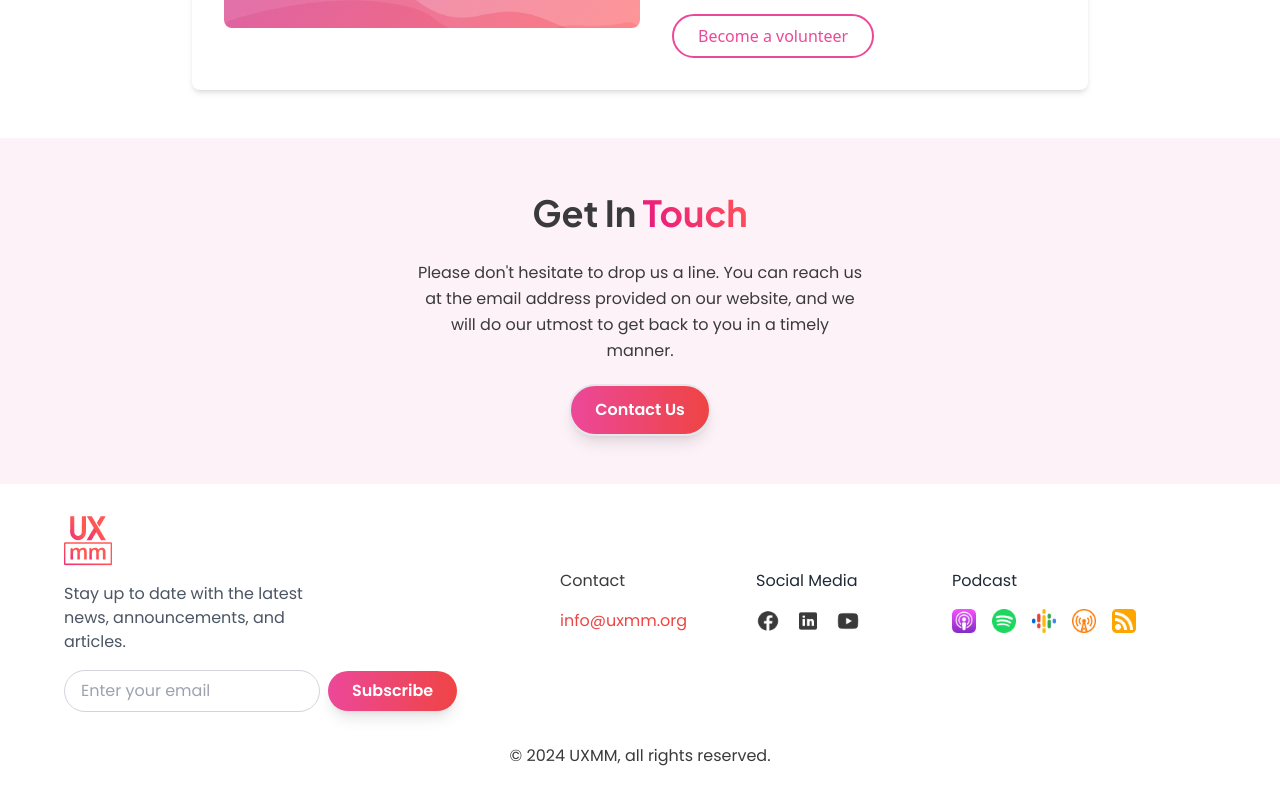
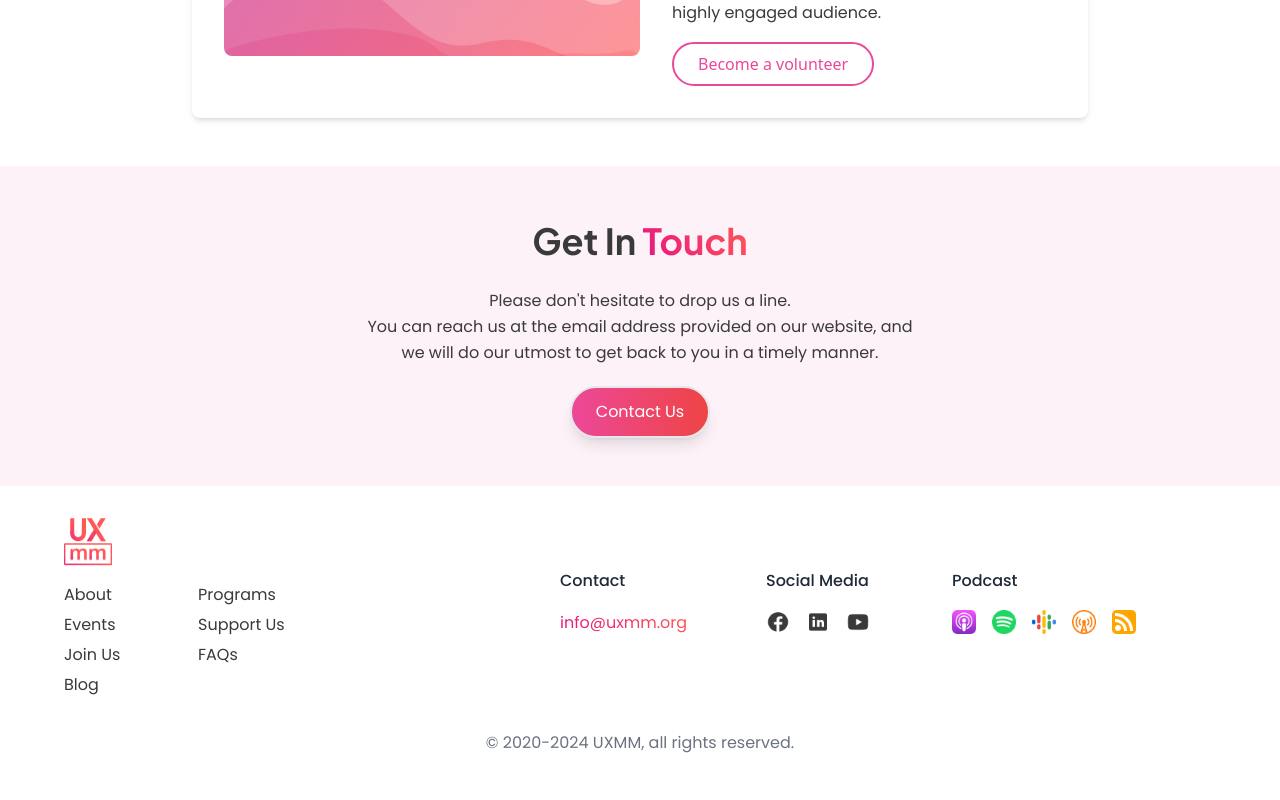
Before and after one commit to AungAyeThan/guccigang, a Next.js app: page /mentor in a window 1280 px wide. Shown: the part 2362-3162 px from the top of the page. Built offline with nearby package versions, Linux system fonts and the light colour scheme.

Commit message:
feat: update

```diff
--- a/components/Footer/index.tsx
+++ b/components/Footer/index.tsx
@@ -1,5 +1,3 @@
-import Sitemap from "./sitemap";
-
 enum EImageUri {
   UXMMLogo = "/images/uxmm-footer.png",
   FacebookIcon = "/images/facebook.png",
@@ -14,106 +12,120 @@ enum EImageUri {
 
 const Footer = () => {
   return (
-    <footer className="bg-white py-8 px-4 md:px-16 font-poppins text-[16px] lending-[26px]">
-      <div className="max-w-7xl mx-auto grid grid-cols-1 md:grid-cols-4 gap-8 md:text-left">
-        {/* Logo and Newsletter Section */}
-        <div>
-          <div className="mb-4">
-            <img src={EImageUri.UXMMLogo} alt="UXMM Logo" className="" />
-          </div>
-          <p className="text-gray-600 mb-4 text-customgray">
-            Stay up to date with the latest news, announcements, and articles.
-          </p>
-          <form className="flex items-center justify-center md:justify-start space-x-2">
-            <input
-              type="email"
-              placeholder="Enter your email"
-              className="border border-gray-300 rounded-full px-4 py-2 w-64 focus:outline-none focus:ring-2 focus:ring-pink-500"
-            />
-            <button className="bg-gradient-to-r from-pink-500 to-red-500 text-white rounded-full px-6 py-2 font-semibold shadow-lg">
-              Subscribe
-            </button>
-          </form>
+    <footer className="bg-white py-8 px-4 md:px-16 font-poppins text-[16px] leading-[26px]">
+      <div className="max-w-7xl mx-auto grid grid-cols-1 md:grid-cols-4 gap-8">
+        {/* Logo and Navigation Section */}
+        <div className="flex flex-col space-y-4">
+          <img src={EImageUri.UXMMLogo} alt="UXMM Logo" className="h-12 w-12" />
+          <nav className="grid grid-cols-2 gap-1 text-customgray font-poppins text-[16px] leading-[26px] font-[400]">
+            <a href="/aboutus" className="hover:uxmm-text-color">
+              About
+            </a>
+            <a href="/mentor" className="hover:text-pink-500">
+              Programs
+            </a>
+            <a href="#" className="hover:text-pink-500">
+              Events
+            </a>
+            <a href="#" className="hover:text-pink-500">
+              Support Us
+            </a>
+            <a href="#" className="hover:text-pink-500">
+              Join Us
+            </a>
+            <a href="#" className="hover:text-pink-500">
+              FAQs
+            </a>
+            <a href="#" className="hover:text-pink-500">
+              Blog
+            </a>
+          </nav>
         </div>
 
         {/* Contact Section */}
-        <div className="md:mt-0 lg:mt-[53px] md:ml-[200px]">
-          <h3 className="text-customgray mb-4">Contact</h3>
-          <p className="text-red-500">
-            <a href="mailto:info@uxmm.org">info@uxmm.org</a>
+        <div className="md:ml-[200px] md:mt-[50px]">
+          <h3 className="text-gray-800 font-medium mb-4">Contact</h3>
+          <p className="text-customgray">
+            <a href="mailto:info@uxmm.org" className="uxmm-text-color">
+              info@uxmm.org
+            </a>
           </p>
         </div>
 
         {/* Social Media Section */}
-        <div className="lg:mt-[53px] md:ml-[100px]">
-          <h3 className="text-gray-800 mb-4">Social Media</h3>
-          <div className="flex md:justify-start space-x-4">
+        <div className="md:ml-[110px] md:mt-[50px]">
+          <h3 className="text-gray-800 font-medium mb-4">Social Media</h3>
+          <div className="flex space-x-4">
             <a href="#">
               <img
                 src={EImageUri.FacebookIcon}
                 alt="Facebook"
-                className="w-6 h-6"
+                className="w-6 h-6 hover:opacity-80"
               />
             </a>
             <a href="#">
               <img
                 src={EImageUri.LinkedInIcon}
                 alt="LinkedIn"
-                className="w-6 h-6"
+                className="w-6 h-6 hover:opacity-80"
               />
             </a>
             <a href="#">
               <img
                 src={EImageUri.YouTubeIcon}
                 alt="YouTube"
-                className="w-6 h-6"
+                className="w-6 h-6 hover:opacity-80"
               />
             </a>
           </div>
         </div>
 
         {/* Podcast Section */}
-        <div className="lg:mt-[53px]">
-          <h3 className="text-gray-800 mb-4">Podcast</h3>
-          <div className="flex md:justify-start space-x-4">
+        <div className="md:mt-[50px]">
+          <h3 className="text-gray-800 font-medium mb-4">Podcast</h3>
+          <div className="flex flex-wrap gap-4">
             <a href="#">
               <img
                 src={EImageUri.ApplePodcast}
                 alt="Apple Podcast"
-                className="w-6 h-6"
+                className="w-6 h-6 hover:opacity-80"
               />
             </a>
             <a href="#">
               <img
                 src={EImageUri.SpotifyIcon}
                 alt="Spotify"
-                className="w-6 h-6"
+                className="w-6 h-6 hover:opacity-80"
               />
             </a>
             <a href="#">
               <img
                 src={EImageUri.GooglePodcastIcon}
                 alt="Google Podcast"
-                className="w-6 h-6"
+                className="w-6 h-6 hover:opacity-80"
               />
             </a>
             <a href="#">
               <img
                 src={EImageUri.Overcast}
-                alt="overcast"
-                className="w-6 h-6"
+                alt="Overcast"
+                className="w-6 h-6 hover:opacity-80"
               />
             </a>
             <a href="#">
-              <img src={EImageUri.RSS} alt="overcast" className="w-6 h-6" />
+              <img
+                src={EImageUri.RSS}
+                alt="RSS"
+                className="w-6 h-6 hover:opacity-80"
+              />
             </a>
           </div>
         </div>
       </div>
 
-      {/* Copyright Section text-gray-500 */}
-      <div className="mt-8 text-center text-customgray">
-        © 2024 UXMM, all rights reserved.
+      {/* Copyright Section */}
+      <div className="mt-8 text-center text-gray-500">
+        © 2020-2024 UXMM, all rights reserved.
       </div>
     </footer>
   );
--- a/components/GetInTouch/index.tsx
+++ b/components/GetInTouch/index.tsx
@@ -12,14 +12,17 @@ const GetInTouch = () => {
         <span className="text-customgray">Get In</span>{" "}
         <span className="uxmm-text-color">Touch</span>
       </h2>
-      <p className="mt-5 mx-auto text-customgray text-center font-[400] font-poppins text-[16px] leading-[26px] max-w-xs md:max-w-md ">
-        Please don't hesitate to drop us a line. You can reach us at the email
-        address provided on our website, and we will do our utmost to get back
-        to you in a timely manner.
+      <p className="mt-5 mx-auto text-customgray text-center font-[400] font-poppins text-[16px] leading-[26px] max-w-xs md:max-w-xl ">
+        Please don't hesitate to drop us a line.
+        <p>
+          You can reach us at the email address provided on our website, and{" "}
+          <br />
+          we will do our utmost to get back to you in a timely manner.
+        </p>
       </p>
 
       <div className="mt-5 flex flex-col justify-center gap-4 sm:flex-row">
-        <button className="rounded-full bg-gradient-to-r from-pink-500 to-red-500 px-6 py-3 font-semibold text-white shadow-lg font-poppins border-2">
+        <button className="rounded-full bg-gradient-to-r from-pink-500 to-red-500 px-6 py-3 text-white shadow-lg font-poppins border-2">
           Contact Us
         </button>
       </div>
--- a/components/OurValue/index.tsx
+++ b/components/OurValue/index.tsx
@@ -32,7 +32,7 @@ const OurValue = () => {
         </div>
 
         {/* Values Grid */}
-        <div className="max-w-5xl mx-auto grid grid-cols-1 md:grid-cols-2 gap-12 px-4">
+        <div className="max-w-5xl mx-auto grid grid-cols-1 md:grid-cols-2 gap-12 md:max-w-4xl">
           {/* Transparency */}
           <div className="text-center">
             <div className="flex justify-center mb-4">
--- a/pages/aboutus/index.tsx
+++ b/pages/aboutus/index.tsx
@@ -4,6 +4,7 @@ import Members from "../../components/common/Members";
 import GetInTouch from "../../components/GetInTouch";
 import DesktopSlider from "@/components/Carousel/desktop";
 import MobileSlider from "@/components/Carousel/mobile";
+import WhatWeDo from "@/components/WhatWeDo";
 
 enum EImageUri {
   Slider1 = "/images/slider1.png",
@@ -134,9 +135,12 @@ const ImageCarousel = () => {
 
       <OurValue />
 
+      <WhatWeDo />
+
       <div className="bg-gray-100 p-5">
         <p className="text-center text-[24px] font-[700] leading-[38px] mb-[15px] font-plusJakarta">
-          Meet Our Dedicated <span className="uxmm-text-color">Core Team</span>
+          The Heart of UXMM:{" "}
+          <span className="uxmm-text-color">Our Core Team</span>
         </p>
         <div className="flex justify-center">
           <Members />
--- a/pages/index.tsx
+++ b/pages/index.tsx
@@ -23,7 +23,7 @@ export default function Home() {
           <div className="mb-8 text-center md:mb-0 md:w-1/2 md:text-left">
             <div className="flex items-center justify-between">
               <h1 className="uxmm-text-color font-[700] text-[40px] lending-[54px] mb-4 font-plusJakarta md:w-[80%]">
-                Expowering Myanmar’s Design Community
+                Empowering Myanmar's Design Community
               </h1>
               {/* This doodle will now be positioned using absolute positioning */}
               <div
@@ -44,7 +44,7 @@ export default function Home() {
                 className="h-auto max-w-full"
               />
             </div>
-            <p className="md:max-w-md font-poppins text-[16px] font-[400] leading-[26px] text-customgray mt-5 md:py-0 text-left">
+            <p className="md:max-w-lg font-poppins text-[16px] font-[400] leading-[26px] text-customgray mt-5 md:py-0 text-left">
               UXMM is a pioneering non-profit organization established in 2020.
               Driven by a dedicated team of volunteers, we've been empowering
               Myanmar's design community and fostering a culture of innovation
@@ -93,9 +93,12 @@ export default function Home() {
               <span className="uxmm-text-color font-plusJakarta">UXMM</span>
             </h2>
             <p className="mb-6 text-center font-poppins text-[16px] font-[400] leading-[26px] text-customgray">
-              UXMM empowers UX design in Myanmar through our career growth
-              platform, offering technical knowledge, educational resources, and
-              community engagement.
+              UXMM is a dynamic non-profit organization dedicated to advancing
+              the design field in Myanmar. We're committed to providing valuable
+              resources, education, and networking opportunities for designers.
+              As a volunteer-led organization, we're passionate about empowering
+              the next generation of design talent and focused on fostering
+              innovation, collaboration, and a supportive community.
             </p>
             <div className="mt-5 flex flex-col justify-center gap-4 sm:flex-row md:justify-center">
               <button className="rounded-full bg-gradient-to-r from-pink-500 to-red-500 px-6 py-3 font-semibold text-white shadow-lg">
@@ -117,8 +120,8 @@ export default function Home() {
         </div>
       </div>
 
-      <p className="mt-3 text-center text-[24px] font-[700] leading-[38px] sm:mt-4">
-        Latest <span className="uxmm-text-color">Event</span>
+      <p className="mt-3 text-center text-[24px] font-[700] leading-[38px] sm:mt-4 font-plusJakarta">
+        Community <span className="uxmm-text-color">Event</span>
       </p>
 
       <div className="flex justify-center md:hidden md:w-1/2 md:justify-end px-4 py-4">
@@ -159,7 +162,7 @@ export default function Home() {
 
             {/* Button */}
             <button className="mt-4 rounded-full bg-gradient-to-r from-pink-500 to-red-500 px-6 py-3 font-semibold text-white shadow-lg">
-              Register Now &rarr;
+              View All Events &rarr;
             </button>
           </div>
 
```
Also changed, not shown: components/Partners/index.tsx (+6 -5 lines), components/WhatWeDo/index.tsx (added, +63 -0 lines).
